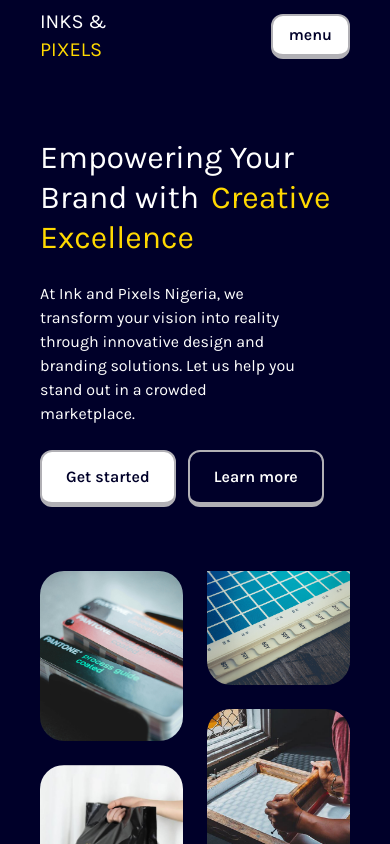
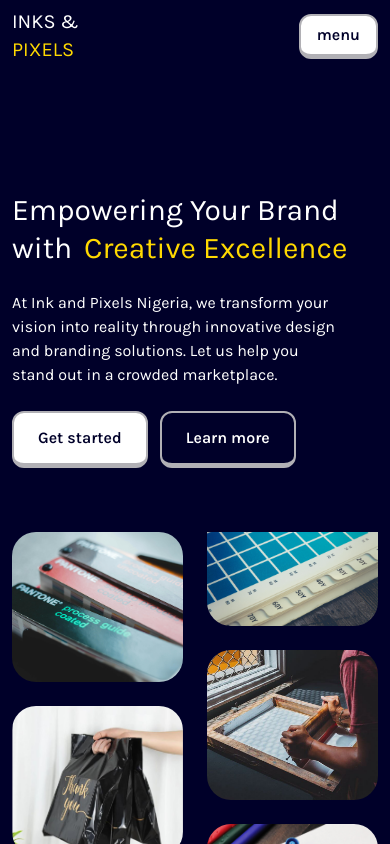
Before and after one commit to Tez-cyber/inks_pixels, a React (Vite) app: page / in a window 390 px wide. Shown: the top 844 px of the page. Built offline with nearby package versions, Linux system fonts and the light colour scheme.

Commit message:
Made jumbotron responsive

```diff
--- a/src/components/about/aboutSection.jsx
+++ b/src/components/about/aboutSection.jsx
@@ -11,7 +11,6 @@ export const AboutSection1 = () => {
             infoTitle={
                 <>
                     Inks and pixels takes the stress out of print and manufacture
-                    <div className="w-24 h-1 bg-[#FFD700] mt-4"></div>
                 </>
             }
             infoDesc={
--- a/src/components/about/chooseUsSection.jsx
+++ b/src/components/about/chooseUsSection.jsx
@@ -40,7 +40,6 @@ export const ChooseUsSection = () => {
                         At Ink and Pixels Nigeria Limited, we're committed to delivering
                         exceptional quality and service.
                     </p>
-                    <div className="w-24 h-1 bg-[#FFD700] mx-auto mt-4"></div>
                 </div>
 
                 <div className="grid md:grid-cols-3 gap-8">
--- a/src/components/about/coreIdentitySection.jsx
+++ b/src/components/about/coreIdentitySection.jsx
@@ -40,7 +40,6 @@ export const CoreIdentitySection = () => {
           <h2 className="text-3xl font-bold text-darkBlue mb-4 md:text-4xl">
             Our Core Identity
           </h2>
-          <div className="w-24 h-1 bg-[#FFD700] mx-auto"></div>
         </div>
 
         <div className="grid gap-12 items-center md:grid-cols-2">
--- a/src/components/about/servicesSection.jsx
+++ b/src/components/about/servicesSection.jsx
@@ -65,7 +65,6 @@ export const ServicesSection = () => {
                         We offer comprehensive creative solutions to help your business
                         establish a strong visual identity and presence.
                     </p>
-                    <div className="w-24 h-1 bg-gold mx-auto mt-4"></div>
                 </div>
 
                 <div className="grid md:grid-cols-2 lg:grid-cols-4 gap-8">
--- a/src/components/container.jsx
+++ b/src/components/container.jsx
@@ -2,7 +2,7 @@
 
 export const Container = ({ children, className }) => {
   return (
-    <section className={`${className} px-10 md:px-20`}>
+    <section className={`${className} px-3 md:px-20`}>
         {children}
     </section>
   )
--- a/src/components/landing/jumbotronSection.jsx
+++ b/src/components/landing/jumbotronSection.jsx
@@ -12,19 +12,19 @@ import { Button } from '../button';
 import { Container } from '../container';
 
 export const JumbotronSection = () => {
-    const imgStyle = 'mb-6 h-[170px] w-[319.25px] rounded-3xl object-cover md:h-[300px]'
+    const imgStyle = 'mb-6 h-[150px] w-[319.25px] rounded-3xl object-cover md:h-[300px]'
 
     return (
         <section className='bg-darkBlue w-full h-[916.31px] flex items-center justify-center overflow-hidden md:h-screen'>
             <Container className="flex flex-col items-center w-full md:flex-row">
                 {/* ====== Description section ====== */}
-                <div className=' text-white bg-darkBlue flex flex-col gap-6 mt-[7rem] pb-[4rem] md:mt- md:w-[50%] lg:mt-0'>
-                    <h1 className="text-[32px] leading-tight md:text-[36px] lg:text-[50px]">
+                <div className=' text-white bg-darkBlue flex flex-col gap-6 mt-[8rem] pb-[4rem] md:mt- md:w-[50%] lg:mt-0'>
+                    <h1 className="text-[30px] leading-tight md:text-[36px] lg:text-[50px]">
                         Empowering Your <br className='hidden md:block' />
                         Brand with
                         <span className='ml-3 text-gold'>Creative Excellence</span>
                     </h1>
-                    <p className='w-[85%] md:text-[18px]'>
+                    <p className='w-[90%] md:text-[18px]'>
                         At Ink and Pixels Nigeria, we transform your vision into reality through
                         innovative design and branding solutions. Let us help you stand out in a
                         crowded marketplace.
```
